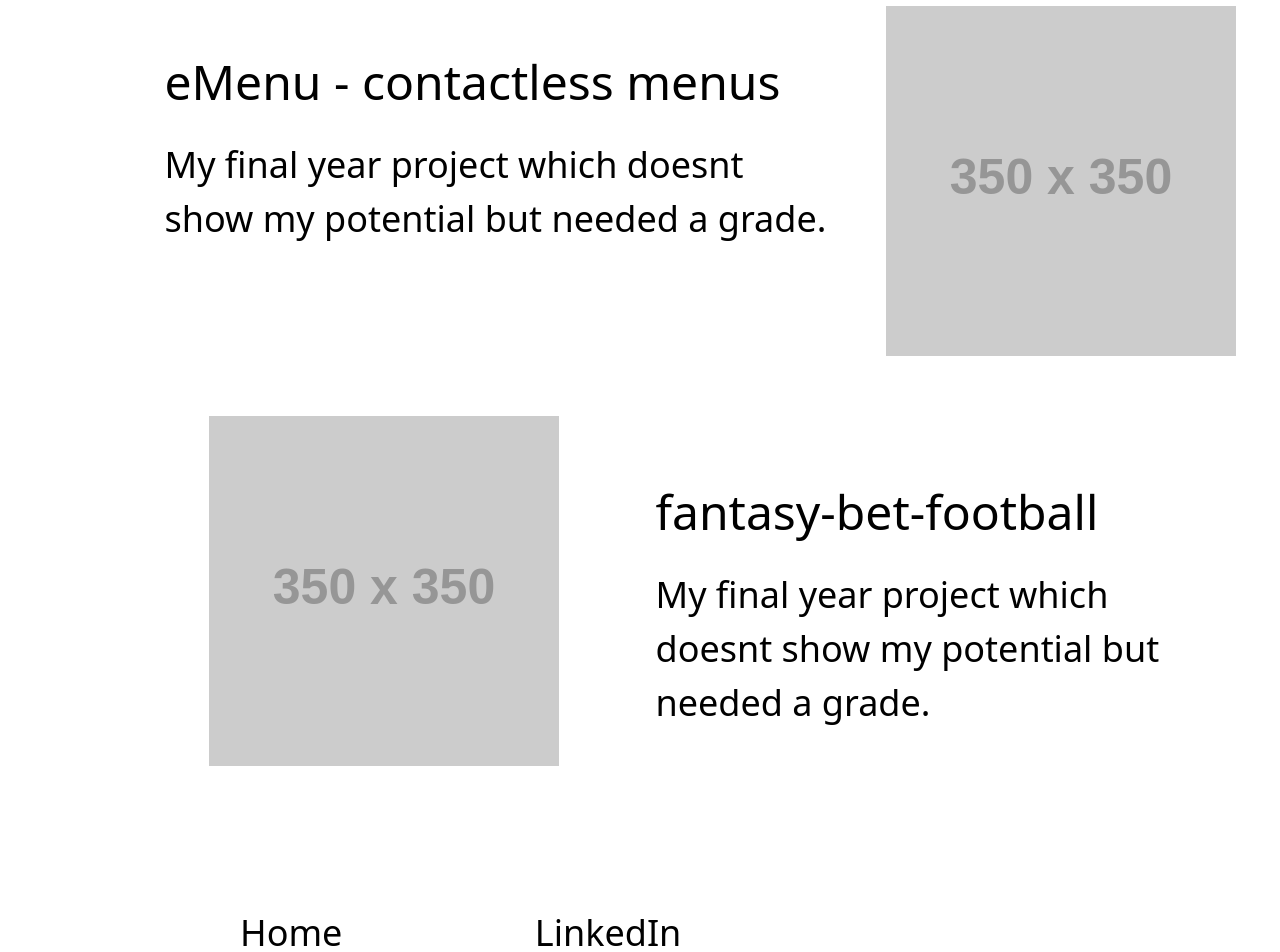
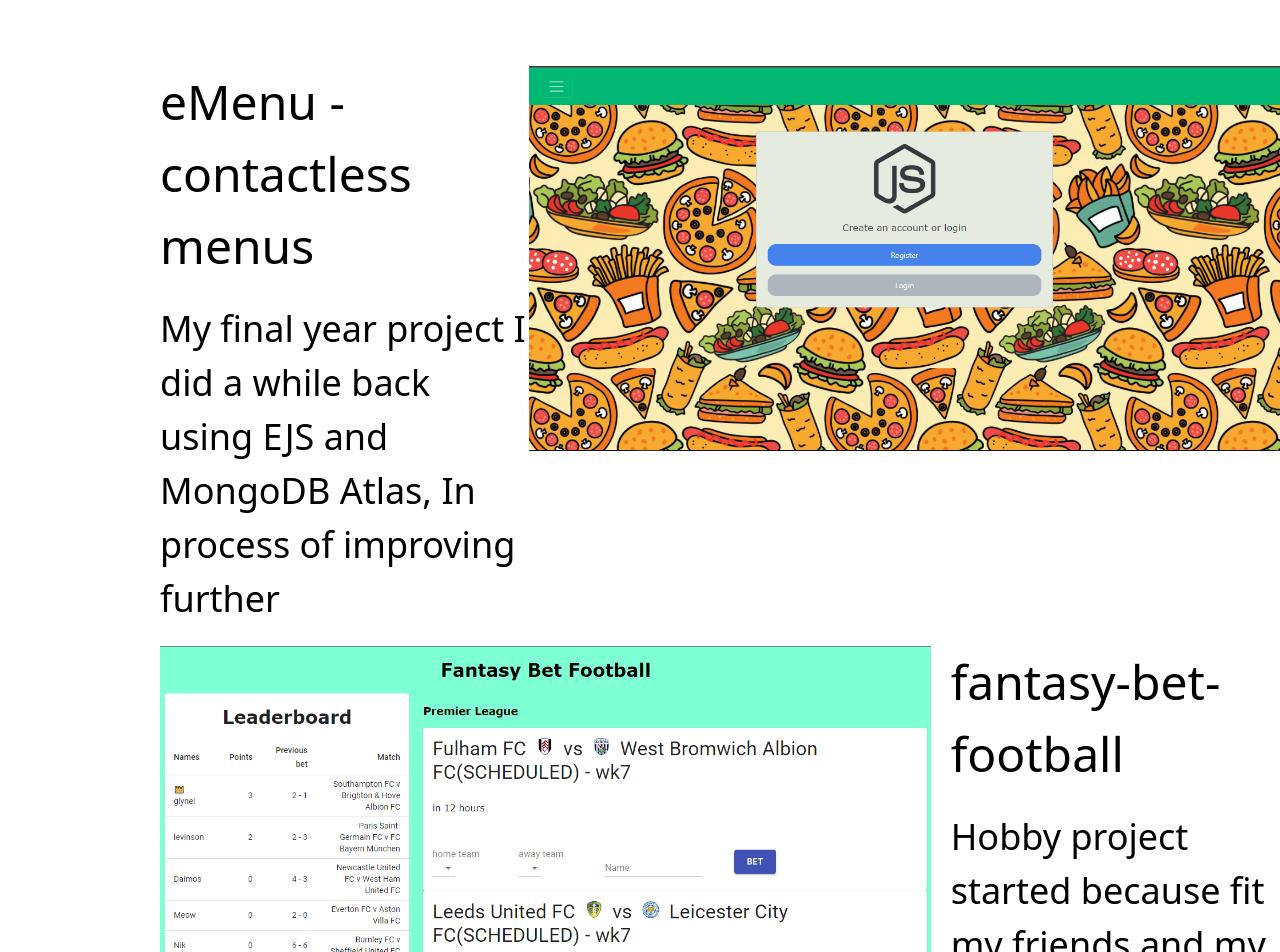
Before and after one commit to LEvinson2504/MyAwesomePortfolio, a Next.js app: page /projects in a window 1280 px wide. Shown: the part 140-1092 px from the top of the page. Built offline with nearby package versions, Linux system fonts and the light colour scheme.

Commit message:
added images and ready for display

```diff
--- a/components/Intro.tsx
+++ b/components/Intro.tsx
@@ -1,5 +1,4 @@
 import React from "react";
-import styles from "./styles.module.css";
 
 export default function Intro() {
   return (
--- a/components/ProjectCard.tsx
+++ b/components/ProjectCard.tsx
@@ -3,22 +3,33 @@
 export default function ProjectCard({ project, right = false }) {
   const { title, desc, src } = project;
 
-    return <div>{right ? <div className="sm:max-w-full bg-white flex flex-row justify-around">
+  return (
     <div>
-            <div className="font-medium text-3xl mt-10 sm:text-5xl md:mt-20">{title}</div>
-            <div className="font-light text-2xl mt-2 sm:mt-5 sm:text-4xl max-w-2xl">{desc}</div>
+      {right ? (
+        <div className="sm:max-w-full mt-20 bg-white flex flex-col lg:flex-row justify-around">
+          <div>
+            <div className="font-medium text-3xl mt-5 sm:text-5xl">{title}</div>
+            <div className="font-light text-2xl mt-2 sm:mt-5 sm:text-4xl max-w-2xl">
+              {desc}
             </div>
-        <div>
-            <img src={src} className="m-10" />
           </div>
-    </div> : <div className="sm:max-w-full bg-white flex flex-row justify-around">
           <div>
             <img src={src} className="my-5" />
           </div>
+        </div>
+      ) : (
+        <div className="sm:max-w-full bg-white flex flex-col lg:flex-row justify-around">
           <div>
-                <div className="font-medium text-3xl mt-10 sm:text-5xl md:mt-20">{title}</div>
-                <div className="font-light text-2xl mt-2 sm:mt-5 sm:text-4xl max-w-xl">{desc}</div>
+            <img src={src} className="my-5" />
           </div>
-        </div>}
+          <div className="md:ml-5">
+            <div className="font-medium text-3xl sm:text-5xl mt-5">{title}</div>
+            <div className="font-light text-2xl mt-2 sm:mt-5 sm:text-4xl max-w-xl">
+              {desc}
             </div>
+          </div>
+        </div>
+      )}
+    </div>
+  );
 }
--- a/pages/projects.js
+++ b/pages/projects.js
@@ -7,14 +7,13 @@
     {
       title: "eMenu - contactless menus",
       desc:
-        "My final year project which doesnt show my potential but needed a grade.",
-      src: "https://via.placeholder.com/350",
+        "My final year project I did a while back using EJS and MongoDB Atlas, In process of improving further",
+      src: "images/portfolio-1.png",
     },
     {
       title: "fantasy-bet-football",
-      desc:
-        "My final year project which doesnt show my potential but needed a grade.",
-      src: "https://via.placeholder.com/350",
+      desc: "Hobby project started because fit my friends and my requirements",
+      src: "images/portfolio-2.png",
     },
   ];
   return (
```
Also changed, not shown: public/images/portfolio-1.png (added), public/images/portfolio-2.png (added). Lines whose indentation alone changed are shown as unchanged.
